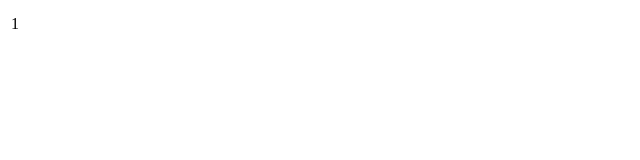
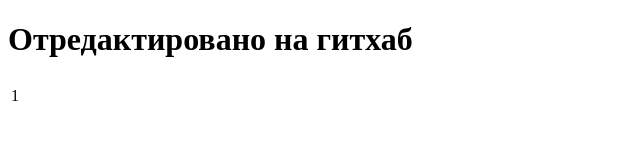
Before and after one commit to Noxwill1984/first-project, a plain HTML site: page index.html in a window 1280 px wide. Shown: the whole page, without its empty margins (0-640 px from the left). Drawn offline with Linux system fonts and the light colour scheme.

Commit message:
Update index.html
update h1

```diff
--- a/index.html
+++ b/index.html
@@ -8,6 +8,7 @@
     <title>Document</title>
 </head>
 <body>
+    <h1>Отредактировано на гитхаб</h1>
 <table width="100%">
      <thead>
      <td>
```
